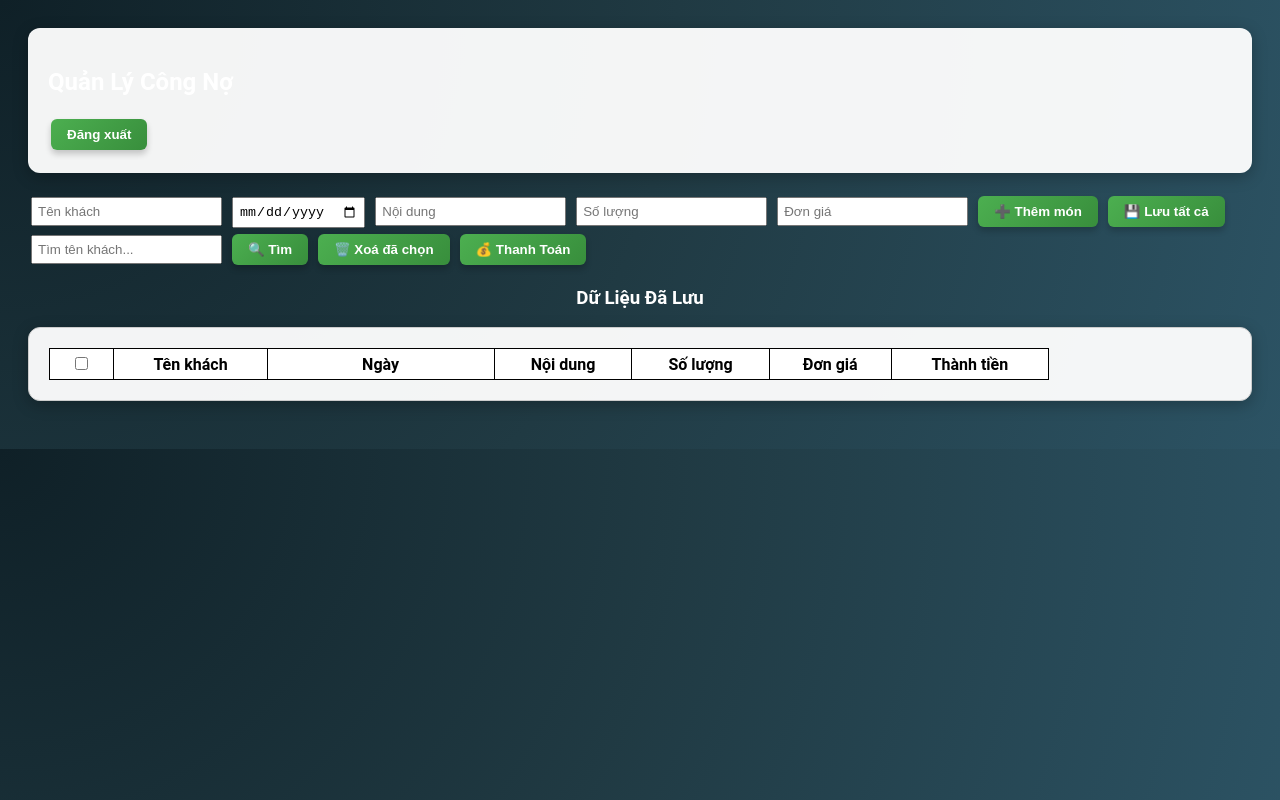
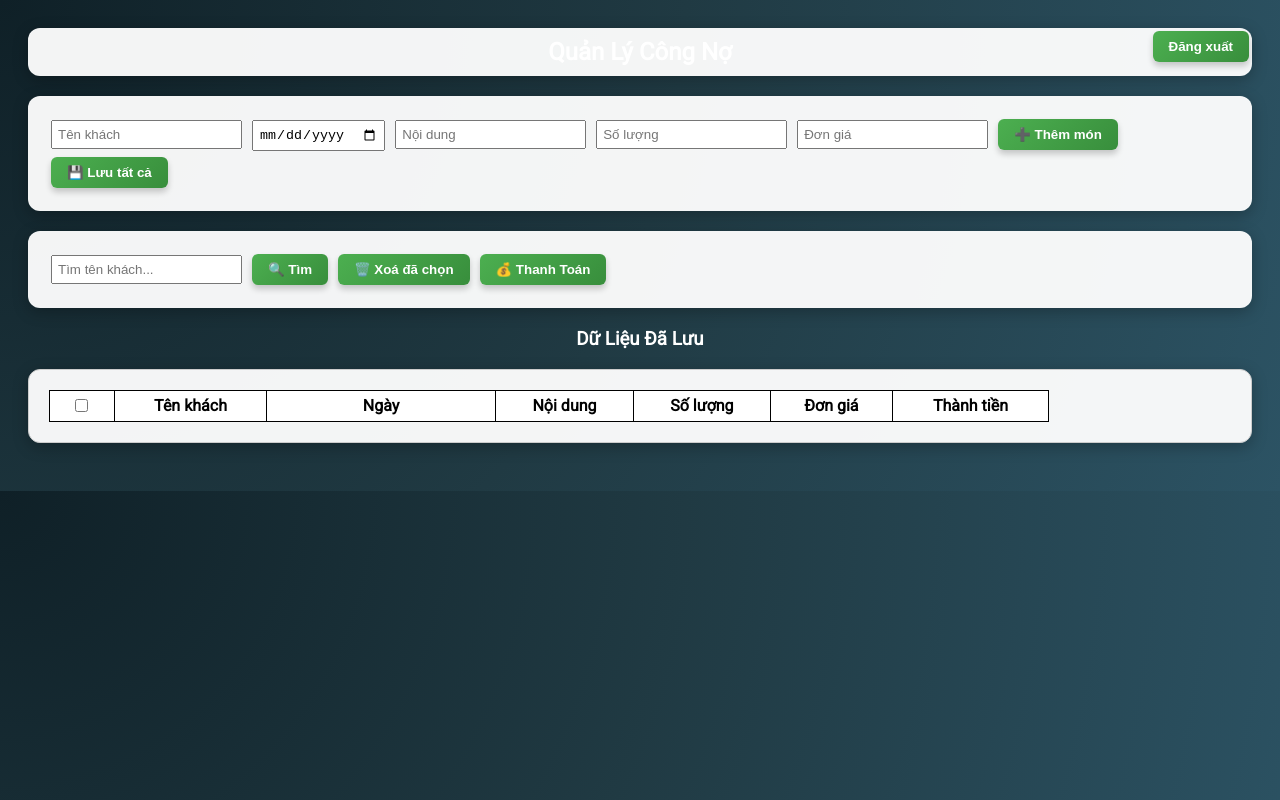
Before and after one commit to hiepdalat/minhchau, a website: page public/congno.html in a window 1280 px wide. Drawn offline with Linux system fonts and the light colour scheme; some packages are replaced by stand-ins of ours; no server answers; a script that the page names is missing.

Commit message:
Update congno.html

```diff
--- a/public/congno.html
+++ b/public/congno.html
@@ -4,13 +4,14 @@
   <meta charset="UTF-8">
   <title>Quản Lý Công Nợ</title>
   <link rel="stylesheet" href="/style.css">
+   <link href="https://fonts.googleapis.com/css2?family=Roboto&display=swap" rel="stylesheet">
 </head>
 <body class="congno-body">
- <div class="card">
+ <div class="card header-container">
   <h2>Quản Lý Công Nợ</h2>
   <button onclick="dangXuat()" class="btn-logout">Đăng xuất</button>
 </div>
-
+ <div class="card">
   <input type="text" id="ten" placeholder="Tên khách">
   <input type="date" id="ngay">
 
@@ -19,6 +20,7 @@
   <input type="number" id="dg" placeholder="Đơn giá">
   <button onclick="themMon()">➕ Thêm món</button>
   <button onclick="luuTatCa()">💾 Lưu tất cả</button>
+ </div>
 
   <div class="card" id="monTamBox" style="display:none;">
   <h3>Món tạm</h3>
@@ -29,14 +31,14 @@
     <tbody id="bangTam"></tbody>
   </table>
 </div>
-
+ <div class="card">
   <input type="text" id="search" placeholder="Tìm tên khách...">
   <button onclick="loadData(document.getElementById('search').value)">🔍 Tìm</button>
   <button onclick="xoaDaChon()">🗑️ Xoá đã chọn</button>
 <button onclick="thanhToan()">💰 Thanh Toán</button>
+ </div>
 
-  <h3 style="text-align:center;">Dữ Liệu Đã Lưu</h3>
-
+<h3 style="text-align:center;">Dữ Liệu Đã Lưu</h3>
 <div class="card box-danhsach">
   <table>
     <thead>
```
